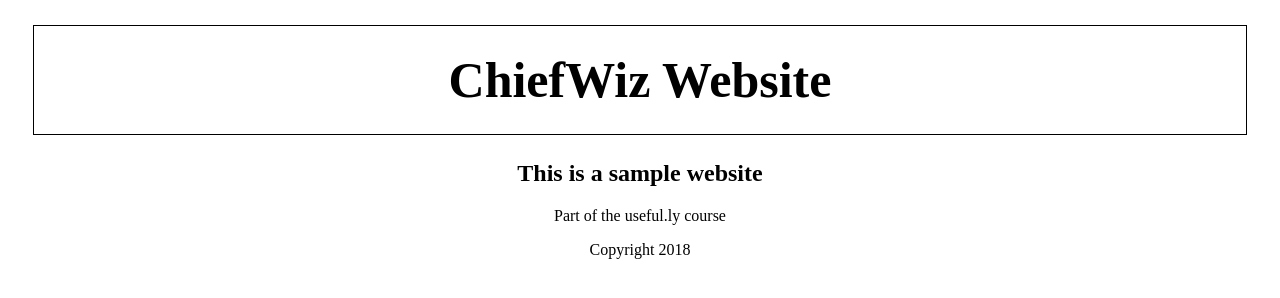
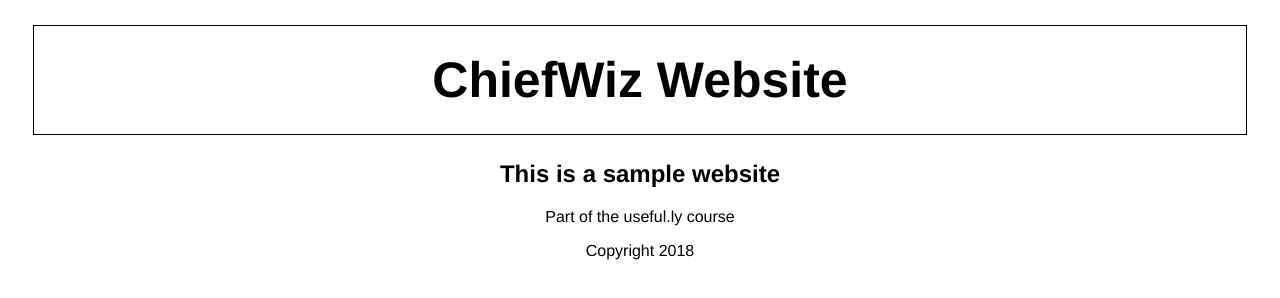
Before and after one commit to chiefwiz/Website-Development-Course, a plain HTML site: page index.html in a window 1280 px wide. Drawn offline with Linux system fonts and the light colour scheme.

Commit message:
Website Class

```diff
--- a/index.html
+++ b/index.html
@@ -3,10 +3,11 @@
 <html>
 	<head>
 		<title>Chiefwiz's Website</title>
+		<link rel="stylesheet" type="text/css" href="styles.css">
 	</head>
-	<body style="font-family: Helvtica; text-align: center;">
+	<body>
 		<div>
-			<h1 style="border: 1px solid #000; padding: 25px; margin: 25px; font-size: 50px">ChiefWiz Website</h1>
+			<h1 class="title">ChiefWiz Website</h1>
 			<h2>This is a sample website</h2>
 			<p>Part of the useful.ly course</p>
 		</div>
--- /dev/null
+++ b/styles.css
@@ -0,0 +1,10 @@
+*, body	{
+				font-family: Helvetica;
+				text-align: center;
+}
+.title {
+				border: 1px solid #000;
+				padding: 25px;
+				margin: 25px;
+				font-size: 50px;
+}
```
